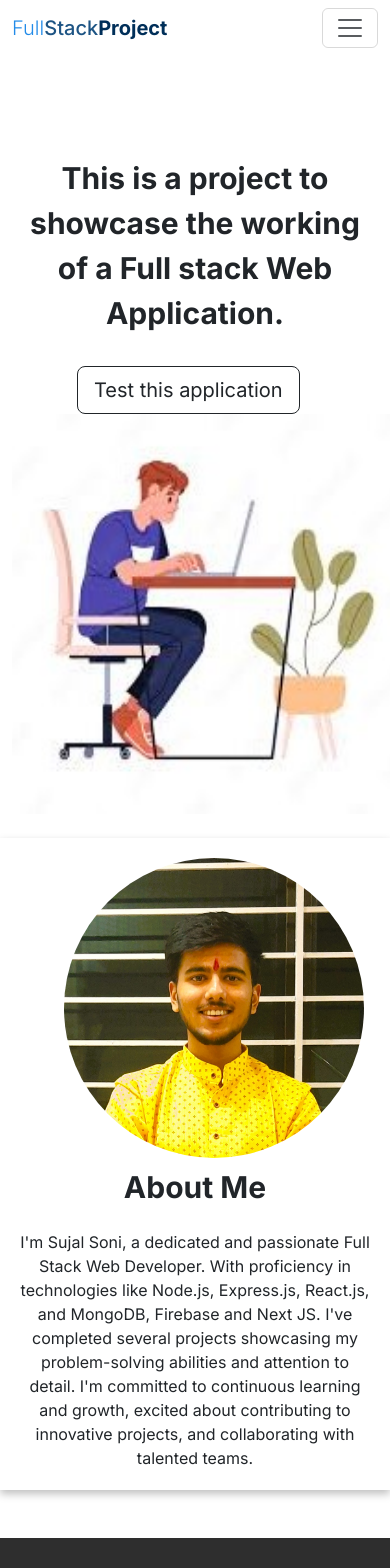
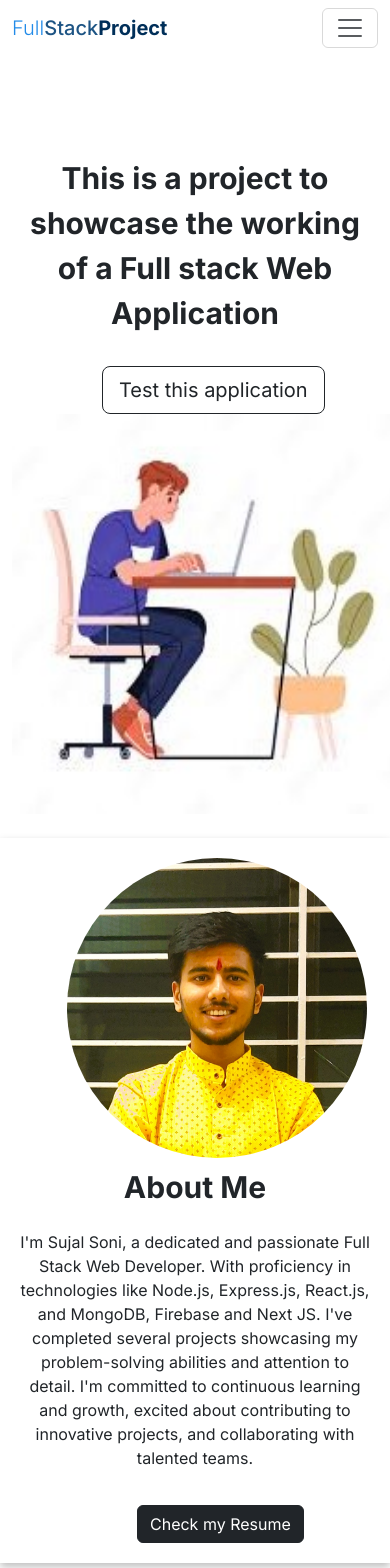
Before and after one commit to Sujal-2820/Full-Stack-Web-Application, a Next.js app in the folder sample-frontend/: page / in a window 390 px wide. Shown: the top 1568 px of the page. Built offline with nearby package versions, Linux system fonts and the light colour scheme.

Commit message:
Updated about section

```diff
--- a/sample-frontend/src/app/components/About/About.css
+++ b/sample-frontend/src/app/components/About/About.css
@@ -31,6 +31,12 @@
     margin-right: 100px;
   }
 
+  .about-page-button1{
+    margin-top: 20px;
+    margin-left: 210px;
+  }
+
+
   @media only screen and (max-width: 768px){
     .about-container{
         margin-left: 0px;
@@ -41,6 +47,12 @@
 
       .about-page-image{
         margin-bottom: 7px;
-        margin-left: 44px;
+        margin-left: 47px;
       }
+
+      .about-page-button1{
+        margin-top: 35px;
+        margin-left: 117px;
+      }
+
   }
--- a/sample-frontend/src/app/components/About/About.js
+++ b/sample-frontend/src/app/components/About/About.js
@@ -2,9 +2,15 @@ import Container from "react-bootstrap/Container";
 import Row from "react-bootstrap/Row";
 import Col from "react-bootstrap/Col";
 import Image from "next/image";
+import Button from 'react-bootstrap/Button';
 import "./About.css";
 
 function AboutComponent() {
+
+  const handlegotToResume = () => {
+    window.location.href = 'https://drive.google.com/file/d/1rVA7ryJDl1v8osWLk0ZmAOSNj0NXPjWj/view?usp=drive_link';
+  }
+
   return (
     <Container className="about-container">
       <Row>
@@ -27,6 +33,7 @@ function AboutComponent() {
             continuous learning and growth, excited about contributing to
             innovative projects, and collaborating with talented teams.
           </div>
+          <Button className="about-page-button1" variant="dark" onClick={handlegotToResume}>Check my Resume</Button>
         </Col>
       </Row>
     </Container>
--- a/sample-frontend/src/app/components/Header/header.css
+++ b/sample-frontend/src/app/components/Header/header.css
@@ -22,7 +22,7 @@
     }
 
     .header-page-button{
-        margin-left: 65px;
+        margin-left: 90px;
     }
 
 
--- a/sample-frontend/src/app/components/Header/header.js
+++ b/sample-frontend/src/app/components/Header/header.js
@@ -21,7 +21,7 @@ function HeaderComponent() {
     <Container className='header-page-container'>
       <Row>
         <Col>
-          <div className='home-page-heading'>This is a project to showcase the working of a Full stack Web Application.</div>
+          <div className='home-page-heading'>This is a project to showcase the working of a Full stack Web Application</div>
           <Button className='header-page-button' variant="outline-dark" size="lg" onClick={handlegotToSignup}>Test this application</Button>
         </Col>
         <Col>
```
